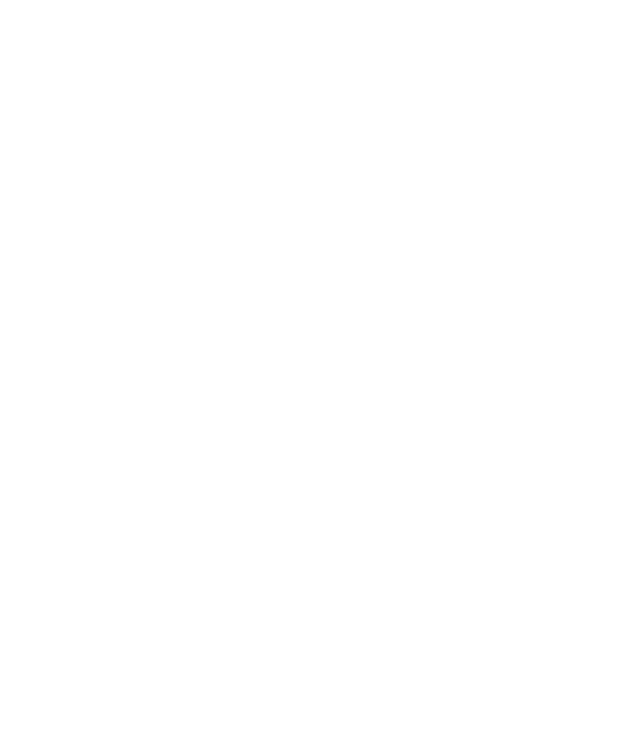
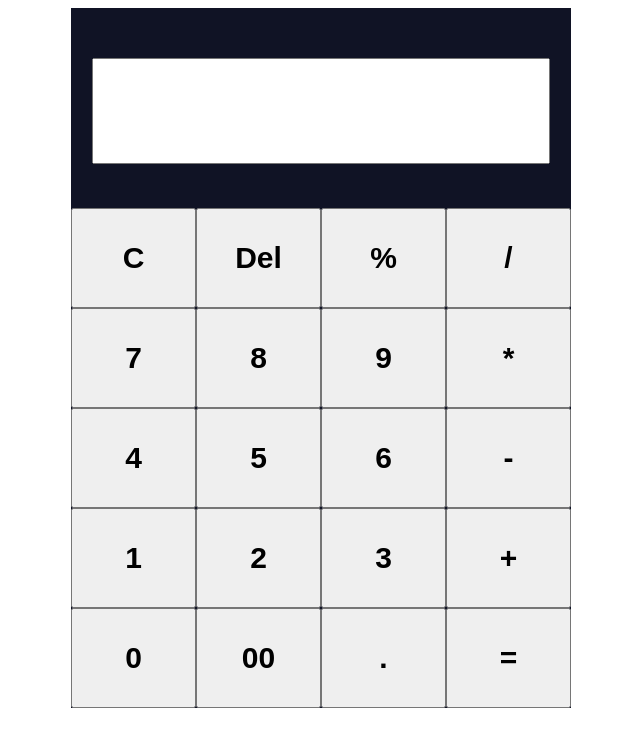
Before and after one commit to acciojob/calculator-AliveOrdinary, a website: page main.html in a window 1280 px wide. Shown: the whole page, without its empty margins (319-959 px from the left). Drawn offline with Linux system fonts and the light colour scheme.

Commit message:
final commit

```diff
--- a/main.html
+++ b/main.html
@@ -3,13 +3,41 @@
 <html>
 
 <head>
+	<title>Calculator</title>
 	<link rel="stylesheet" href="styles.css">
 </head>
 
 <body>
 	<!-- the entire body must be written by student -->
-    <script type="text/javascript" src="./script.js">
-</script>
+	<div class="container">
+		<div>
+			<input type="text" id="input">
+		</div>
+		<div class="calculator">
+			<button onclick="clr()" id="clr">C</button>
+			<button onclick="del()" id="del">Del</button>
+			<button onclick="display('%')" id="percentage">%</button>
+			<button onclick="display('/')" id="divide">/</button>
+			<button onclick="display('7')" id="block7">7</button>
+			<button onclick="display('8')" id="block8">8</button>
+			<button onclick="display('9')" id="block9">9</button>
+			<button onclick="display('*')" id="multiply">*</button>
+			<button onclick="display('4')" id="block4">4</button>
+			<button onclick="display('5')" id="block5">5</button>
+			<button onclick="display('6')" id="block6">6</button>
+			<button onclick="display('-')" id="minus">-</button>
+			<button onclick="display('1')" id="block1">1</button>
+			<button onclick="display('2')" id="block2">2</button>
+			<button onclick="display('3')" id="block3">3</button>
+			<button onclick="display('+')" id="plus">+</button>
+			<button onclick="display('0')" id="block0">0</button>
+			<button onclick="display('00')" id="block00">00</button>
+			<button onclick="display('.')" id="dot">.</button>
+			<button onclick="calculate()" id="ans">=</button>
+		</div>
+	</div>
+	<script type="text/javascript" src="./script.js">
+	</script>
 
 </body>
 
--- a/script.js
+++ b/script.js
@@ -1 +1,27 @@
-//your code here
+ //your code here
+let input = document.getElementById("input");
+
+function display(num) {
+    input.value += num
+}
+
+function calculate() {
+    try{
+        input.value = eval(input.value);
+    }
+
+    catch(err) {
+        input.value = "Invalid";
+    }
+}
+
+function clr() {
+    input.value = "";
+}
+
+function del() {
+    if(input.value == "NaN" || input.value=="Infinity"){
+        clr()
+    }
+    input.value = input.value.slice(0,-1)
+}
--- a/styles.css
+++ b/styles.css
@@ -1,2 +1,39 @@
 
 /* Your CSS Code here. */
+
+
+body {
+    display: flex;
+    height: 100%;
+    justify-content: center;
+    align-items: center;
+}
+.container {
+    display: flex;
+    width: 500px;
+    height: 700px;
+    flex-direction: column;
+    background: #101325;
+    align-items: center;
+}
+
+#input {
+    margin-top: 50px;
+    width: 450px;
+    height: 100px;
+    font-size: 40px;
+    font-weight: 700;
+}
+
+.calculator {
+    margin-top: 44px;
+    display: grid;
+    grid-template-columns: repeat(4, 125px);
+}
+
+button {
+    font-size: 30px;
+    font-weight: 700;
+    width: 125px;
+    height: 100px;
+}
```
